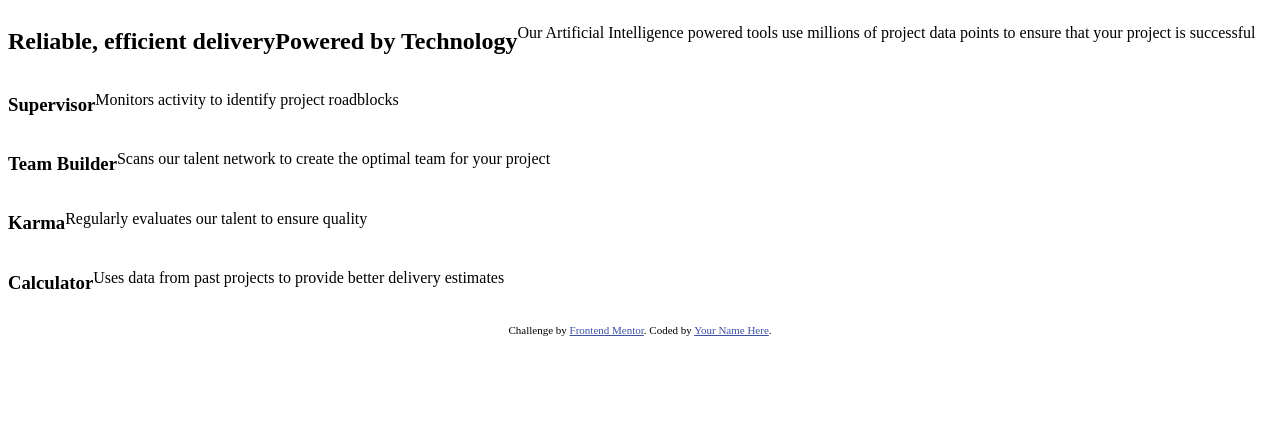
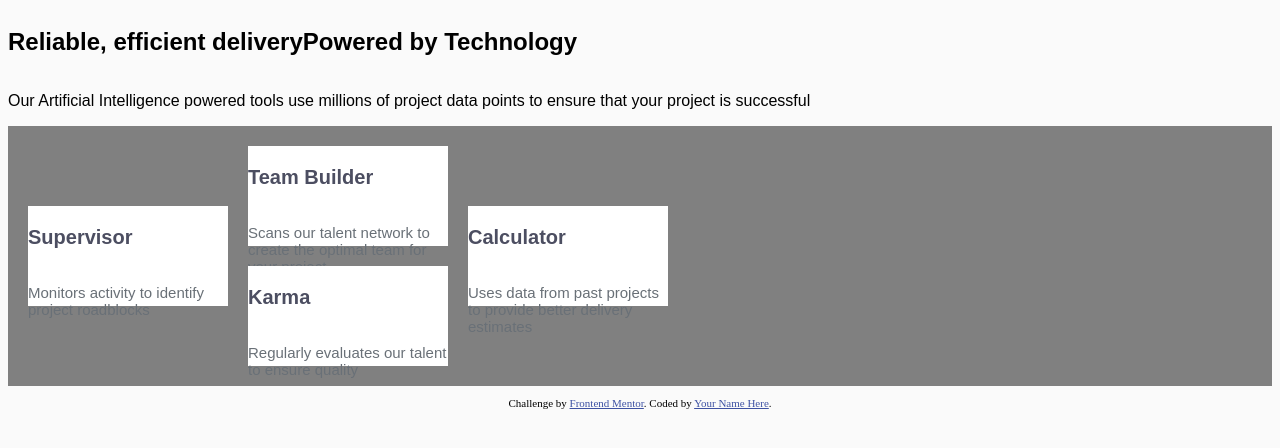
Before and after one commit to henriktandberg/four-card-feature-section, a plain HTML site: page index.html in a window 1280 px wide. Drawn offline with Linux system fonts and the light colour scheme.

Commit message:
Started on grid layout

```diff
--- a/four-card-feature-section.css
+++ b/four-card-feature-section.css
@@ -1,3 +1,7 @@
+body {
+    background-color: rgba(250, 250, 250, 255);
+}
+
 .attribution {
     font-size: 11px;
     text-align: center;
@@ -10,13 +14,61 @@
 #intro {
     display: flex;
     flex-wrap: wrap;
+    font-family: poppins, sans-serif;
 }
 
 #container {
+    background-color: gray;
     display: grid;
+    grid-template-rows: 60px 40px 20px 40px 60px;
+    grid-template-columns: 200px 200px 200px;
+    padding: 20px;
+    column-gap: 20px;
 }
 
 .card-element {
+    background-color: white;
     display: flex;
     flex-wrap: wrap;
+    font-family: poppins, sans-serif;
 }
+
+.card-heading {
+    font-size: 20px;
+    font-weight: 600;
+    color: hsl(234, 12%, 34%)
+}
+
+.card-body {
+    font-size: 15px;
+    font-weight: 400;
+    color: hsl(212, 6%, 44%);
+}
+
+.card-supervisor {
+    grid-row-start: 2;
+    grid-row-end: 5;
+    grid-column-start: 1;
+    grid-column-end: 1;
+}
+
+.card-teambuilder {
+    grid-row-start: 1;
+    grid-row-end: 3;
+    grid-column-start: 2;
+    grid-column-end: 2;
+}
+
+.card-karma {
+    grid-row-start: 4;
+    grid-row-end: 6;
+    grid-column-start: 2;
+    grid-column-end: 2;
+}
+
+.card-calculator {
+    grid-row-start: 2;
+    grid-row-end: 5;
+    grid-column-start: 3;
+    grid-column-end: 3;
+}
--- a/index.html
+++ b/index.html
@@ -21,24 +21,24 @@
 
   <div id="container">
 
-    <div class="card-element">
-      <h3>Supervisor</h3>
-      <p>Monitors activity to identify project roadblocks</p>
+    <div class="card-element card-supervisor">
+      <h3 class="card-heading">Supervisor</h3>
+      <p class="card-body">Monitors activity to identify project roadblocks</p>
     </div>
 
-    <div class="card-element">
-      <h3>Team Builder</h3>
-      <p>Scans our talent network to create the optimal team for your project</p>
+    <div class="card-element card-teambuilder">
+      <h3 class="card-heading">Team Builder</h3>
+      <p class="card-body">Scans our talent network to create the optimal team for your project</p>
     </div>
 
-    <div class="card-element">
-      <h3>Karma</h3>
-      <p>Regularly evaluates our talent to ensure quality</p>
+    <div class="card-element card-karma">
+      <h3 class="card-heading">Karma</h3>
+      <p class="card-body">Regularly evaluates our talent to ensure quality</p>
     </div>
 
-    <div class="card-element">
-      <h3>Calculator</h3>
-      <p>Uses data from past projects to provide better delivery estimates</p>
+    <div class="card-element card-calculator">
+      <h3 class="card-heading">Calculator</h3>
+      <p class="card-body">Uses data from past projects to provide better delivery estimates</p>
     </div>
 
   </div>
```
